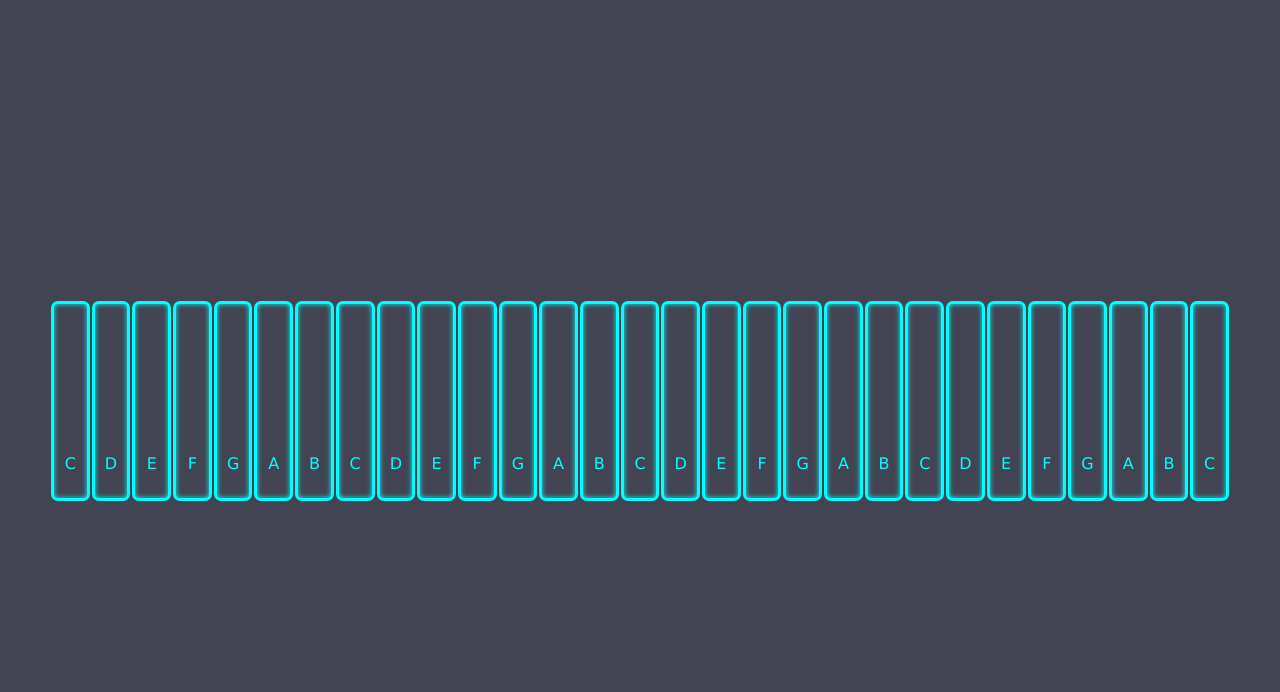
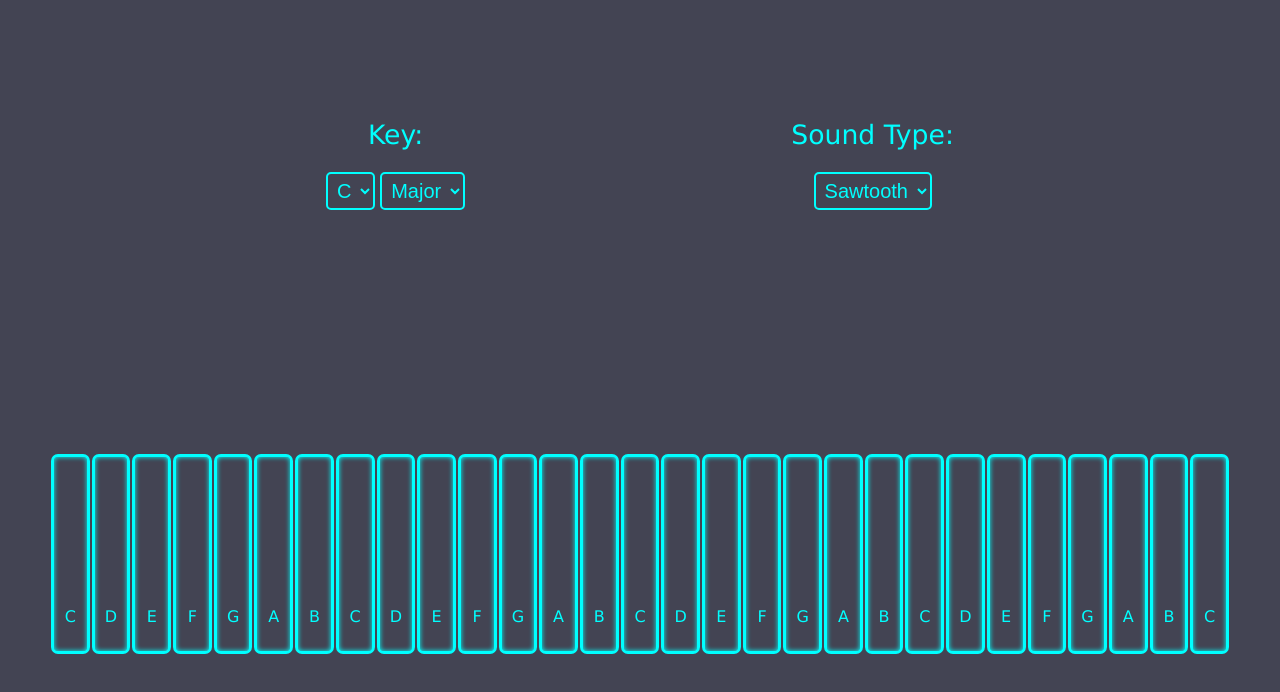
Before and after one commit to apple-head-coder/music-thingy, a plain HTML site: page index.html in a window 1280 px wide. Drawn offline with Linux system fonts and the light colour scheme.

Commit message:
Added UI for keyboard settings Refactored JavaScript

```diff
--- a/index.html
+++ b/index.html
@@ -1,11 +1,33 @@
+<!DOCTYPE html>
 <html lang="en">
     <head>
         <title>Music Thingy</title>
+
+        <meta name="viewport" content="width=device-width, initial-scale=1.0" />
+        <meta charset="utf-8" />
 
         <link rel="stylesheet" href="styles.css" />
     </head>
 
     <body>
+        <div id="options">
+            <div class="option">
+                <h2>Key:</h2>
+                <select id="key" title="Key">
+                    <option value="-21">C</option>
+                </select>
+                <select id="major-minor" title="Major or Minor">
+                    <option value="major">Major</option>
+                </select>
+            </div>
+            <div class="option">
+                <h2>Sound Type:</h2>
+                <select id="sound-type" title="Sound Type">
+                    <option value="sawtooth">Sawtooth</option>
+                </select>
+            </div>
+        </div>
+
         <div id="keyboard"></div>
 
         <script src="scripts.js"></script>
--- a/scripts.js
+++ b/scripts.js
@@ -23,6 +23,11 @@ let oscillators = {};
 let oscillatorsPlaying = {};
 
 let scale = [];
+document.addEventListener("mouseup", function (e) {
+    stopAllNotes(0.1);
+});
+
+function generateScale() {
     for (let i = 0; i < 4; i++) {
         scale = scale.concat(
             majorScale.map(offset => startingNote + offset + i * 12)
@@ -47,22 +52,20 @@ for (const note of scale) {
         oscillatorsPlaying[note] = false;
         const noteHTML = document.getElementById(note);
         noteHTML.addEventListener("mousedown", function (e) {
-        onNotePressed(note);
+            playNote(note);
         });
     }
-document.addEventListener("mouseup", function (e) {
-    onMouseReleased();
-});
+}
 
-function onNotePressed(note) {
+function playNote(note) {
     oscillators[note].start();
     oscillatorsPlaying[note] = true;
 }
 
-function onMouseReleased() {
+function stopAllNotes(delay = 0) {
     for (const note of scale) {
         if (oscillatorsPlaying[note]) {
-            oscillators[note].stop(audioContext.currentTime + 0.1);
+            oscillators[note].stop(audioContext.currentTime + delay);
             oscillators[note] = newOscillatorFromNote(note);
             oscillatorsPlaying[note] = false;
         }
@@ -79,3 +82,5 @@ function newOscillatorFromNote(note) {
     oscillator.connect(audioContext.destination);
     return oscillator;
 }
+
+generateScale();
--- a/styles.css
+++ b/styles.css
@@ -1,9 +1,45 @@
+html,
+body {
+    height: 100%;
+}
+
 body {
     margin: 0px;
     display: flex;
+    flex-wrap: wrap;
     align-items: center;
     background-color: #434453;
     font-family: Verdana, Geneva, Tahoma, sans-serif;
+}
+
+h2 {
+    color: cyan;
+    text-align: center;
+    font-size: 20pt;
+    font-weight: normal;
+}
+
+select {
+    border: 2px solid cyan;
+    border-radius: 5px;
+    padding: 5px;
+    background-color: transparent;
+    color: cyan;
+    font-size: 15pt;
+}
+
+select:hover {
+    background-color: rgba(0, 255, 255, 0.2);
+}
+
+#options {
+    width: 100%;
+    display: flex;
+    justify-content: space-evenly;
+}
+
+.option {
+    text-align: center;
 }
 
 #keyboard {
@@ -22,6 +58,7 @@ body {
     border-radius: 7px;
     color: cyan;
     text-align: center;
+    -webkit-user-select: none;
     user-select: none;
     box-shadow: 0px 0px 5px cyan inset;
     transition: font-size 0.1s;
```
Lines whose indentation alone changed are shown as unchanged.
